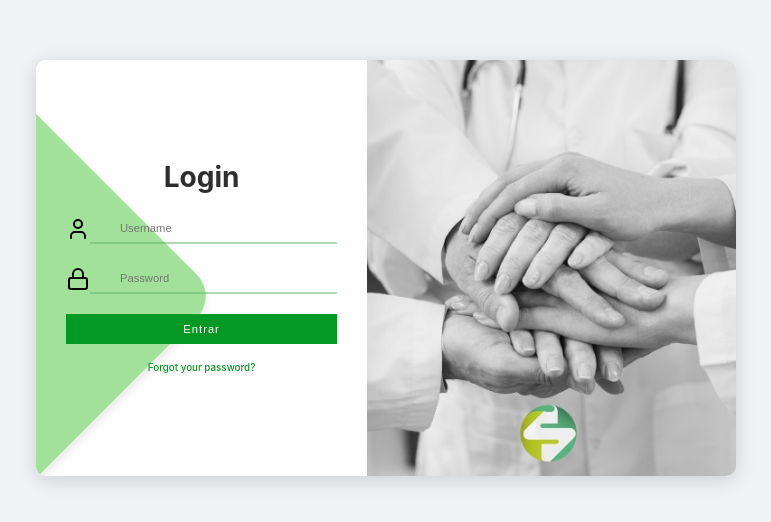
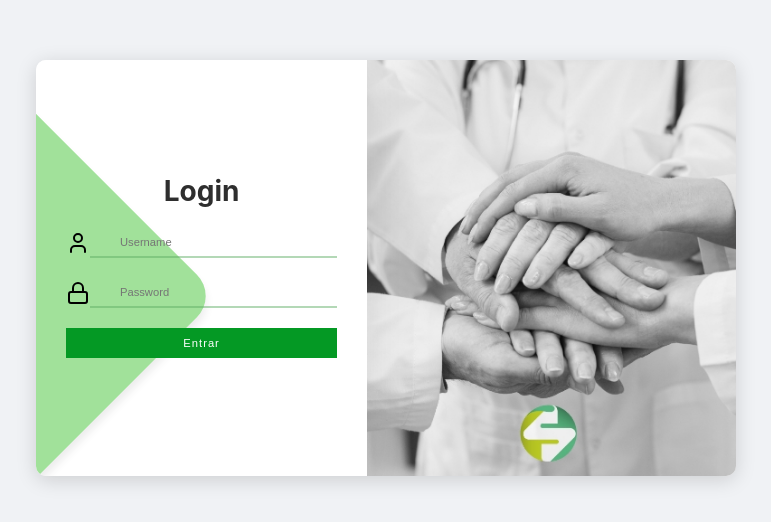
Before and after one commit to SntgRM/soluciones-hospitalarias, a React (Vite) app in the folder frontend/: page /login in a window 1280 px wide. Shown: the part 132-654 px from the top of the page, without its empty margins (254-1025 px from the left). Built offline with nearby package versions, Linux system fonts and the light colour scheme; a web font is replaced by a local one.

Commit message:
REF - improved logging system, now backend requests are handled with Axios and not with basic route redirection with React

```diff
--- a/frontend/src/pages/login/login.jsx
+++ b/frontend/src/pages/login/login.jsx
@@ -1,12 +1,10 @@
-// src/components/login.jsx
 import React, { useState } from 'react';
-import { Link, useNavigate } from 'react-router-dom';
+import { useNavigate } from 'react-router-dom';
+import axios from 'axios';
 import {iconsImgs} from '../../utils/images'; // Asegúrate de que esta ruta sea correcta
 import './form.css'; // Asegúrate de que este CSS esté en la misma carpeta o la ruta correcta
+import rightSideImage from '../../assets/images/login.jpeg'; // Asegúrate de que esta ruta sea correcta
 
-// Importa las imágenes desde src/assets/img
-// Es la forma recomendada por Vite para procesar assets dentro de src
-import rightSideImage from '../../assets/images/login.jpeg'; // Asegúrate de que esta ruta sea correcta
 const Login = () => {
     const [username, setUsername] = useState('');
     const [password, setPassword] = useState('');
@@ -19,36 +17,55 @@ const Login = () => {
         setError('');
         setLoading(true);
 
-        // Simulación de autenticación básica
-        if (username === 'user' && password === 'pass') {
-            console.log('Login exitoso!');
-            navigate('/productos'); // Redirigir a una ruta después del login
-        } else {
-            setError('Usuario o contraseña incorrectos.');
+        try {
+            const response = await axios.post('http://localhost:8000/api/auth/login/', {
+                username,
+                password,
+            });
+            localStorage.setItem('authToken', response.data.token);
+            console.log('Login exitoso, redirigiendo al dashboard', response.data);
+            navigate('/');
+        } catch (err) {
+             console.error('Error completo:', err);
+            setError('Credenciales incorrectas.');
+        } finally {
+            setLoading(false);
         }
-        setLoading(false);
     };
 
     return (
         <div className="auth-container">
-            {/* Nuevo contenedor para agrupar el formulario y la imagen derecha */}
             <div className="auth-content-wrapper">
-                <form action="" className="form_main">
+                <form onSubmit={handleSubmit} className="form_main">
                     <p className="heading">Login</p>
+                    {error && <p className="error">{error}</p>}
                     <div className="inputContainer">
                         <img src={iconsImgs.user} alt="user" />
-                    <input type="text" class="inputField" id="username" placeholder="Username" />
+                        <input
+                            type="text"
+                            className="inputField"
+                            id="username"
+                            placeholder="Username"
+                            value={username}
+                            onChange={(e) => setUsername(e.target.value)}
+                        />
                     </div>
                     <div className="inputContainer">
                         <img src={iconsImgs.lock} alt="lock" />
-                        <input type="password" class="inputField" id="password" placeholder="Password" />
+                        <input
+                            type="password"
+                            className="inputField"
+                            id="password"
+                            placeholder="Password"
+                            value={password}
+                            onChange={(e) => setPassword(e.target.value)}
+                        />
                     </div>
-                    <button id="button">Entrar</button>
-                        <a className="forgotLink" href="#">Forgot your password?</a>
+                    <button id="button" type="submit" disabled={loading}>
+                        {loading ? 'Entrando...' : 'Entrar'}
+                    </button>
                 </form>
-                {/* La nueva imagen a la derecha */}
                 <div className="right-image-panel">
-                    {/* Utiliza la variable importada para la imagen del lado derecho */}
                     <img className="right-image-content" src={rightSideImage} alt="Decoración" />
                 </div>
             </div>
```
